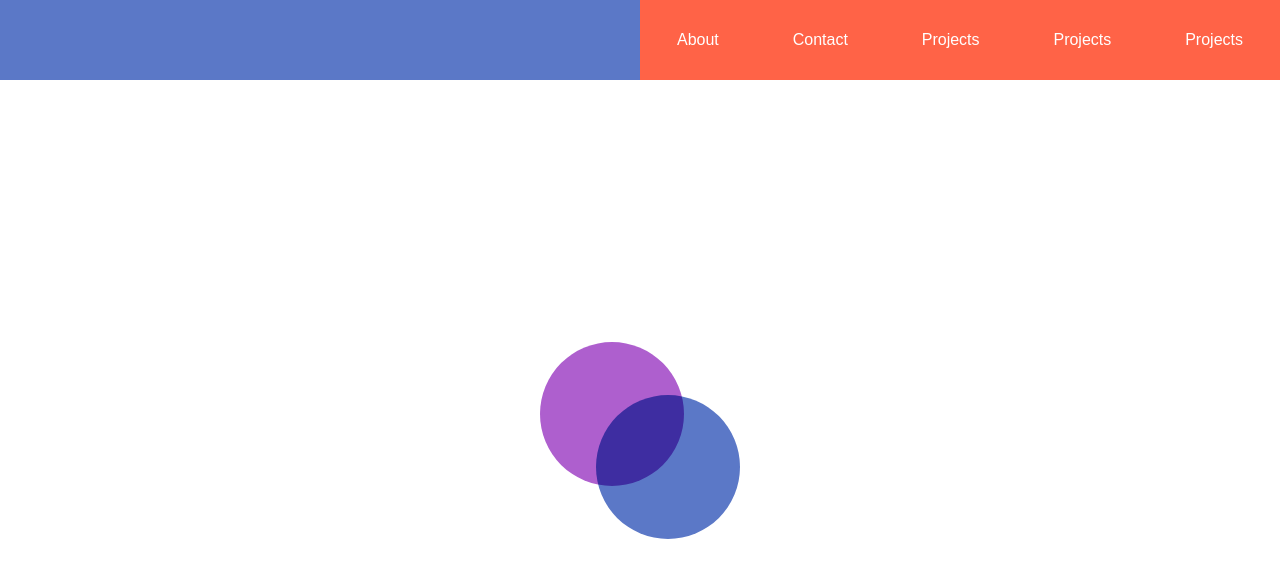
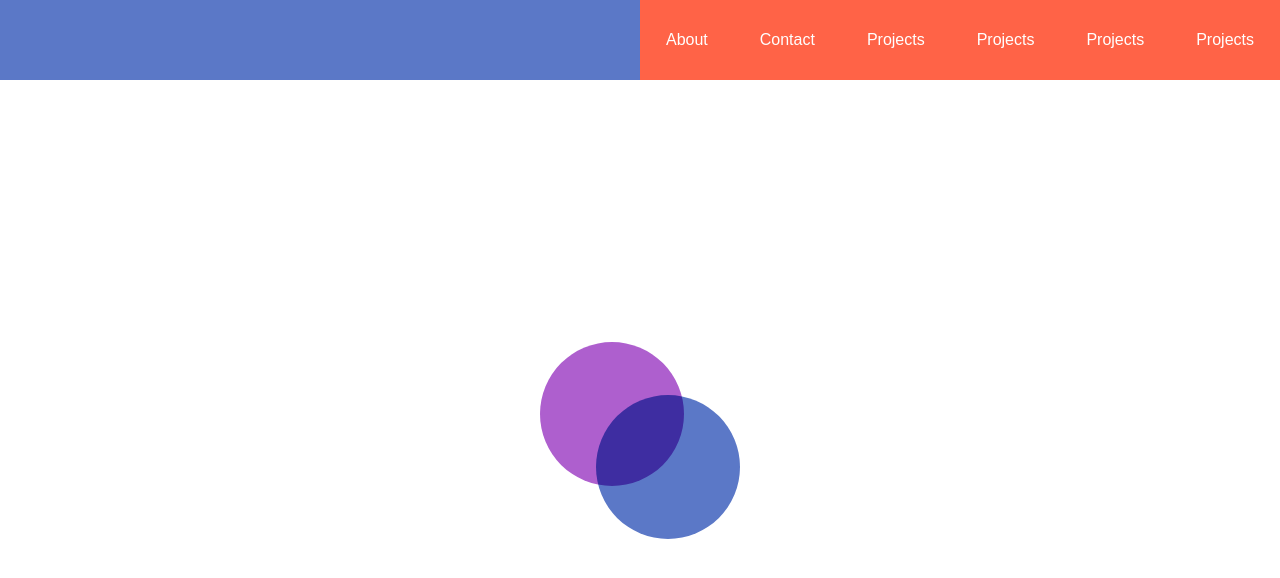
Before and after one commit to tanvir-git-hub/nav-bar, a plain HTML site: page index.html in a window 1280 px wide. Drawn offline with Linux system fonts and the light colour scheme.

Commit message:
second commit

```diff
--- a/index.html
+++ b/index.html
@@ -23,6 +23,7 @@
             <li> <a href="">Projects</a> </li>
             <li> <a href="">Projects</a> </li>
             <li> <a href="">Projects</a> </li>
+            <li> <a href="">Projects</a> </li>
         </ul>
     </nav>
 
```
